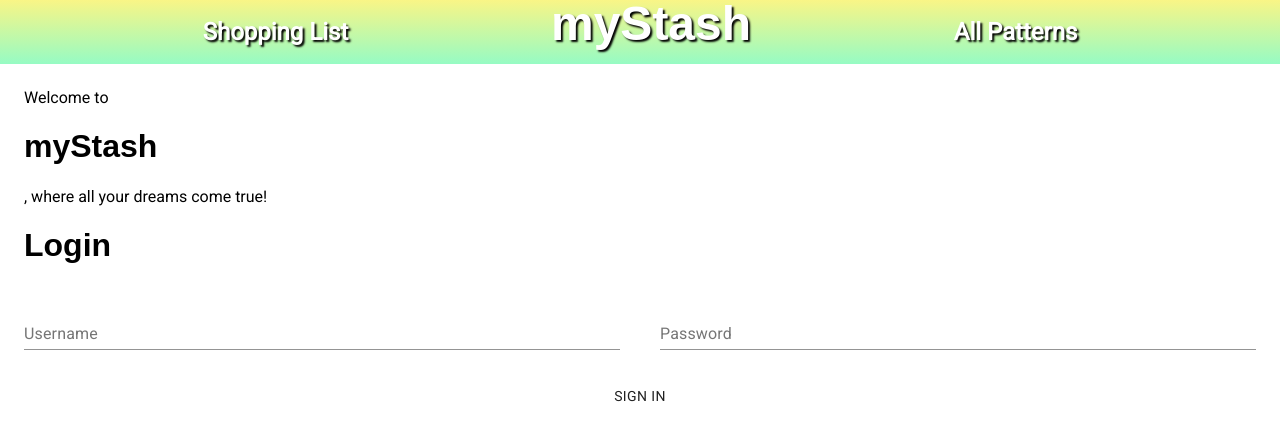
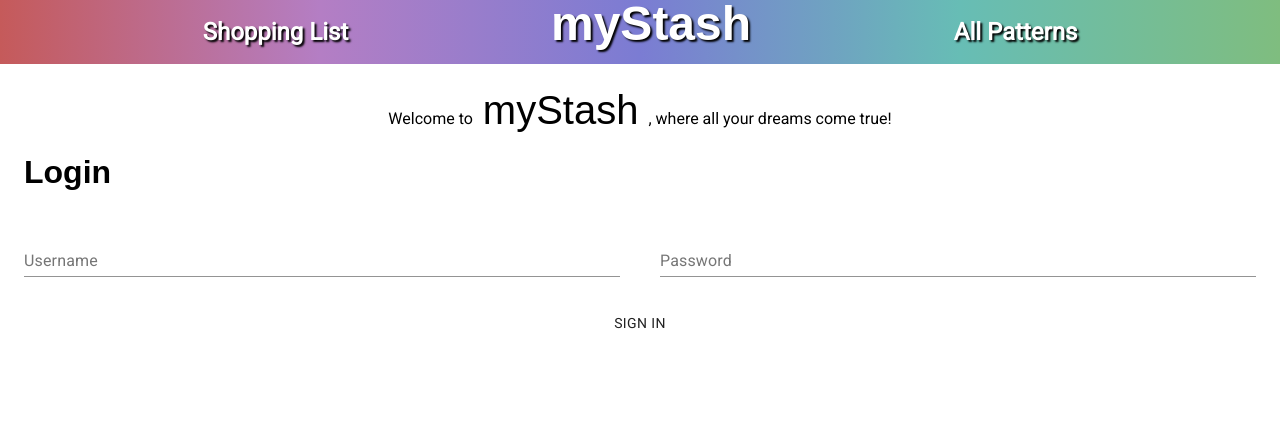
Before and after one commit to dekadekadeka/mystash-frontend, a React (Create React App) app: page / in a window 1280 px wide. Shown: the top 440 px of the page. Built offline with nearby package versions, Linux system fonts and the light colour scheme.

Commit message:
this is enough for today

```diff
--- a/src/App.css
+++ b/src/App.css
@@ -11,9 +11,22 @@ h1{
   margin: 1.5rem;
 }
 
+.emphasis{
+  font-family: damion, sans-serif;
+  font-size: 40px;
+  margin: 0px 10px;
+}
+
+/* login */
+.title{
+  display: flex;
+  justify-content: center;
+  align-items: baseline;
+}
+
 /* navbar */
 .navbar{
-  background-image: linear-gradient(to top, #96fbc4 0%, #f9f586 100%);
+  background-image: linear-gradient(to right, #c55a5a 0%, #b47ec4 25%, #7b7cd3 50%, #67bdb5 75%, #7fbd7f 100%);
   height: 4rem;
   color: #fff;
   display: grid;
--- a/src/pages/Login.js
+++ b/src/pages/Login.js
@@ -47,8 +47,9 @@ const Login = () => {
   }
   return (
     <div className="form-margin">
-      <div className="flexGrow: 1">
-        Welcome to <h1>myStash</h1>, where all your dreams come true!
+      <div className="title">
+        Welcome to <span className="emphasis">myStash</span>, where all your dreams come true!
+      </div>
       <h1>Login</h1>
         <form onSubmit={handleSubmit}>
           <Grid container spacing={5}>
@@ -73,7 +74,6 @@ const Login = () => {
             </Grid>
             <Grid container justify="center">
               <Button
-                  input
                 type="submit"
               >
                 Sign In
@@ -82,7 +82,6 @@ const Login = () => {
           </Grid>
         </form>
     </div>
-    </div>
   );
 }
 
```
Also changed, not shown: src/index.js (+4 -4 lines). Lines whose indentation alone changed are shown as unchanged.
